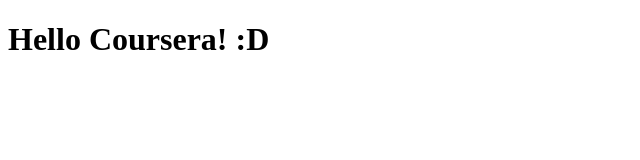
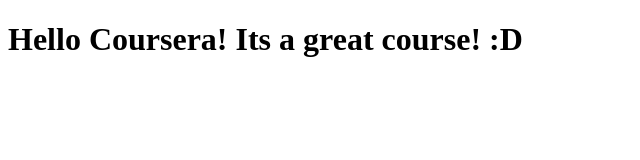
Before and after one commit to dfkilijanczyk/coursera-test2, a plain HTML site: page site/index.html in a window 1280 px wide. Shown: the whole page, without its empty margins (0-640 px from the left). Drawn offline with Linux system fonts and the light colour scheme.

Commit message:
SMall addition to page content

```diff
--- a/site/index.html
+++ b/site/index.html
@@ -4,6 +4,6 @@
 	<title>Hello Coursera!</title>
 </head>
 <body>
-<h1>Hello Coursera! :D</h1>
+<h1>Hello Coursera! Its a great course! :D</h1>
 </body>
 </html>
```
